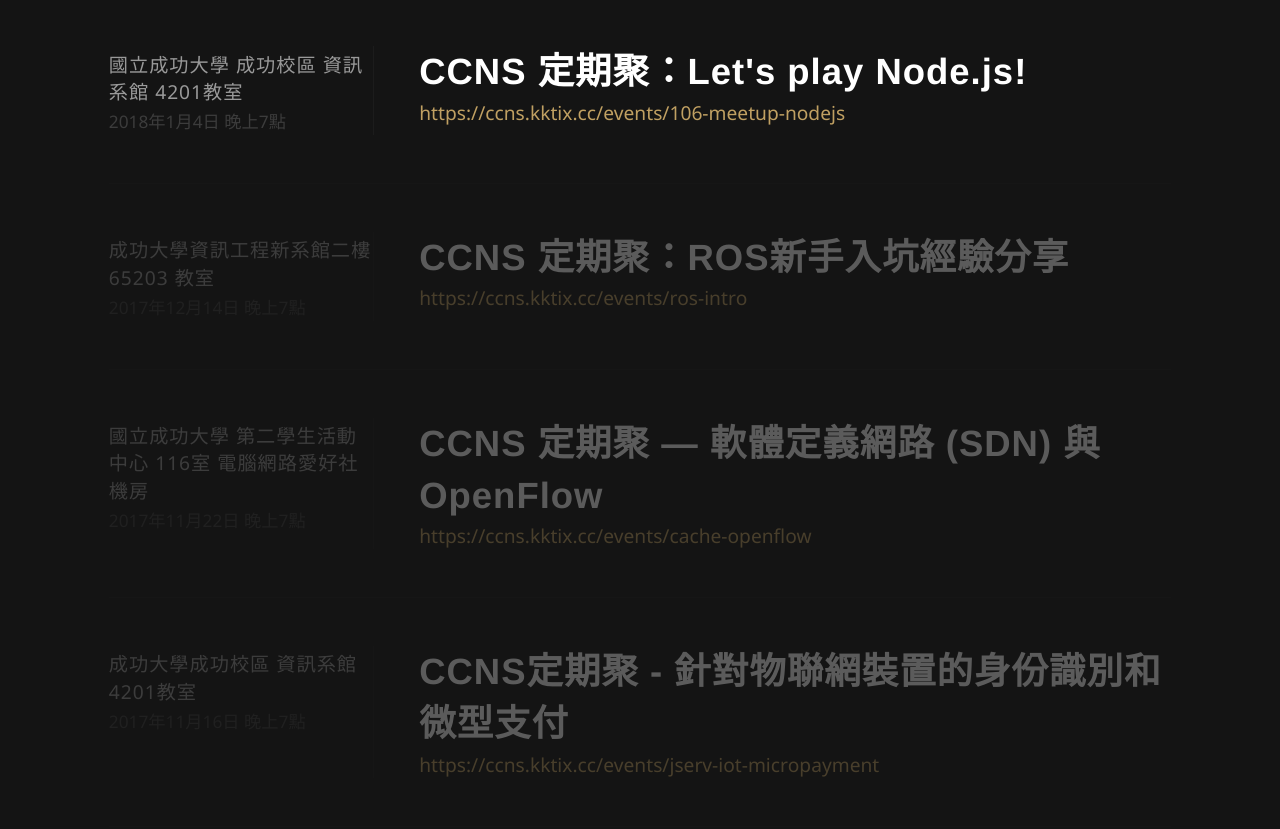
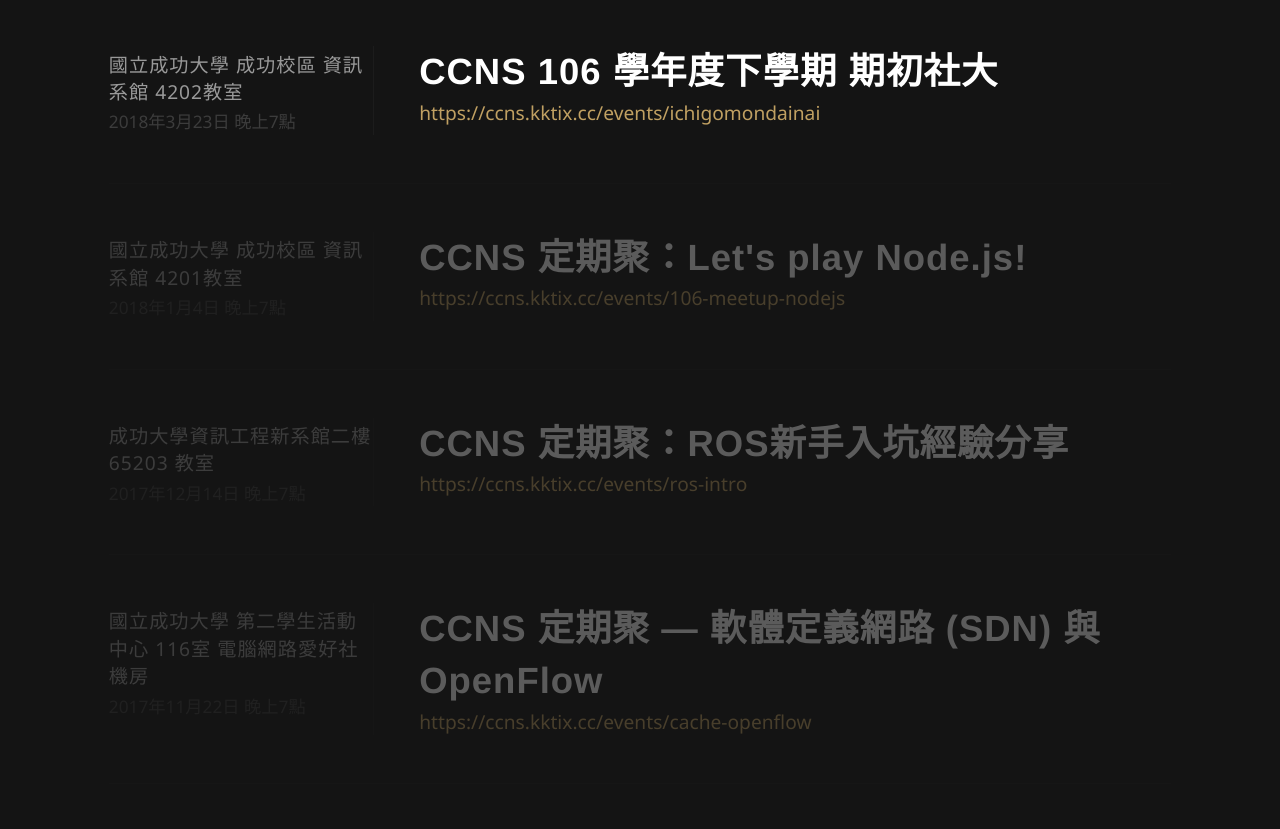
Before and after one commit to ccns/ccns.github.io-deprecated, a website: page index.html in a window 1280 px wide. Shown: the part 1447-2276 px from the top of the page. Drawn offline with nearby package versions, Linux system fonts and the light colour scheme; files whose address does not match are found by name; a web font is replaced by a local one.

Commit message:
update events

```diff
--- a/index.html
+++ b/index.html
@@ -60,6 +60,19 @@
 
 
             <div class="eventBox new">
+
+                <div class="eventInfo">
+                  <p class="eventPlace">國立成功大學 成功校區 資訊系館  4202教室  </p>
+                  <p class="eventTime">2018年3月23日 晚上7點</p>
+                </div>
+                <div class="eventName">
+                  <div class="name">CCNS 106 學年度下學期 期初社大</div>
+                  <a href="https://ccns.kktix.cc/events/ichigomondainai" class="url" target="_blank">https://ccns.kktix.cc/events/ichigomondainai</a>
+                </div>
+            </div>
+
+
+            <div class="eventBox">
 
                 <div class="eventInfo">
                   <p class="eventPlace">國立成功大學 成功校區 資訊系館 4201教室  </p>
```
